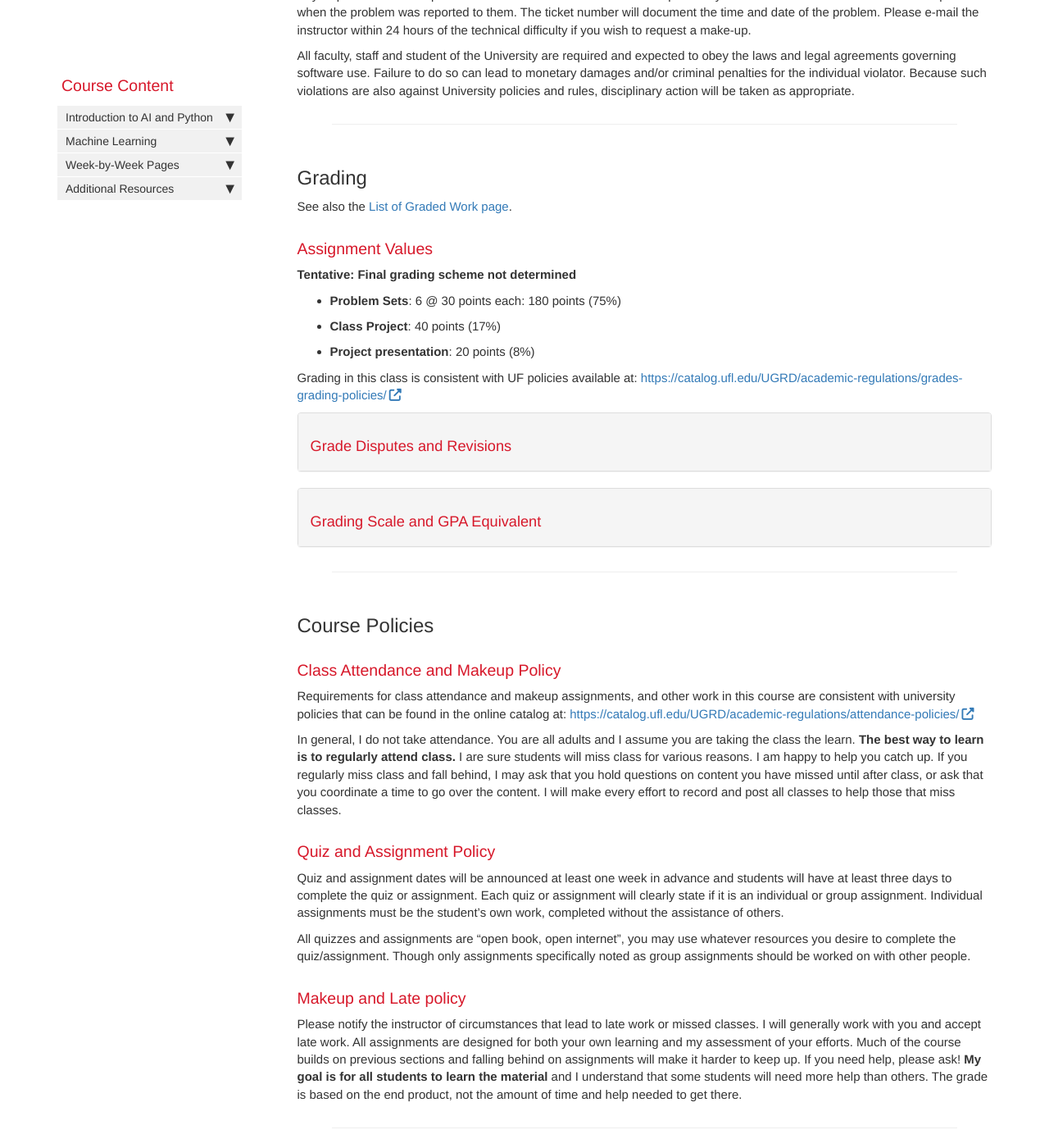
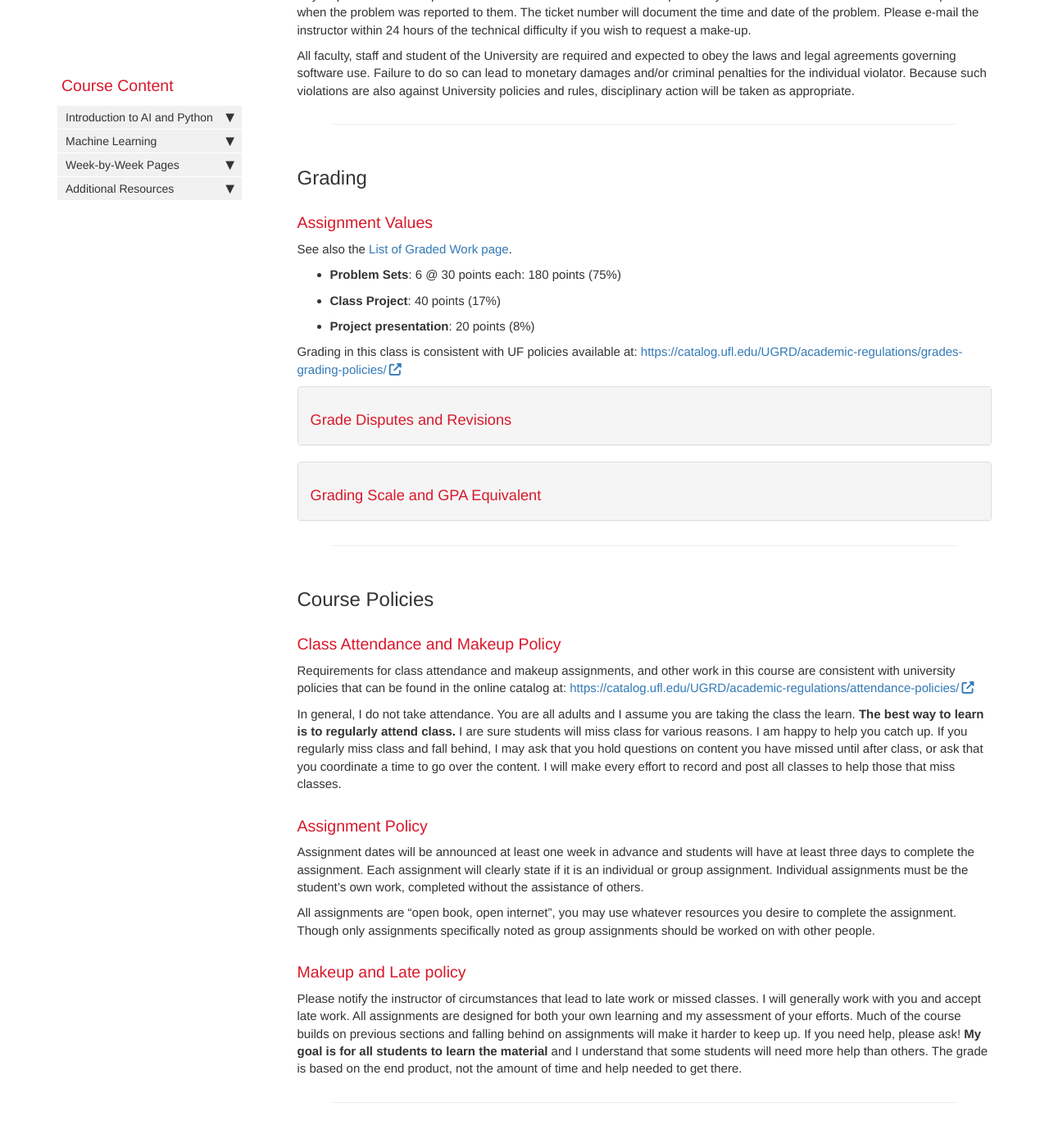
Before and after one commit to AIBiology/aibiology.github.io, a Jekyll site: the page built from index.md, in a window 1280 px wide and 1400 px high, scrolled down 7732 px. Shown: the whole window at 82% size. Built offline with Jekyll 4.4.1, drawn with Linux system fonts in a browser that asks for light colours; nearby versions of some CDN libraries; comment, search, counter and statistics services are not loaded.

Commit message:
Fix typo

```diff
--- a/index.md
+++ b/index.md
@@ -186,12 +186,9 @@ All faculty, staff and student of the University are required and expected to ob
 ___
 ## Grading
 
-See also the [List of Graded Work page](Grading.html).
-
 ### Assignment Values
 
-**Tentative: Final grading scheme not determined**
-
+See also the [List of Graded Work page](Grading.html).
 * **Problem Sets**: 6 @ 30 points each: 180 points (75%)
 * **Class Project**: 40 points (17%)
 * **Project presentation**: 20 points (8%)
@@ -283,11 +280,11 @@ Requirements for class attendance and makeup assignments, and other work in this
 
 In general, I do not take attendance. You are all adults and I assume you are taking the class the learn. **The best way to learn is to regularly attend class.** I are sure students will miss class for various reasons. I am happy to help you catch up. If you regularly miss class and fall behind, I may ask that you hold questions on content you have missed until after class, or ask that you coordinate a time to go over the content. I will make every effort to record and post all classes to help those that miss classes.
 
-### Quiz and Assignment Policy
+### Assignment Policy
 
-Quiz and assignment dates will be announced at least one week in advance and students will have at least three days to complete the quiz or assignment. Each quiz or assignment will clearly state if it is an individual or group assignment.  Individual assignments must be the student’s own work, completed without the assistance of others.
+Assignment dates will be announced at least one week in advance and students will have at least three days to complete the assignment. Each assignment will clearly state if it is an individual or group assignment.  Individual assignments must be the student’s own work, completed without the assistance of others.
 
-All quizzes and assignments are "open book, open internet", you may use whatever resources you desire to complete the quiz/assignment. Though only assignments specifically noted as group assignments should be worked on with other people.
+All assignments are "open book, open internet", you may use whatever resources you desire to complete the assignment. Though only assignments specifically noted as group assignments should be worked on with other people.
 
 ### Makeup and Late policy
 
```
Also changed, not shown: other parts of index.md (+1 -1 lines).
